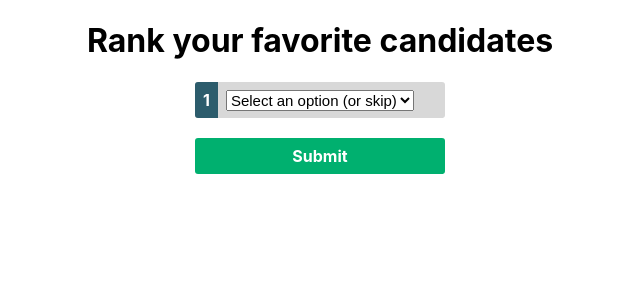
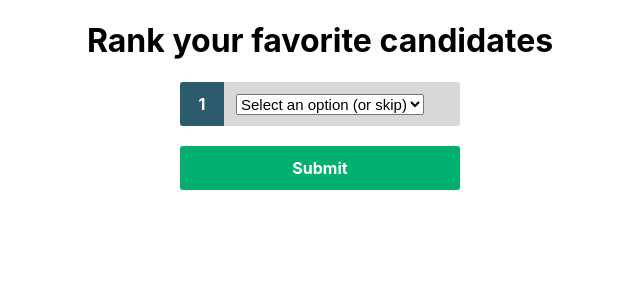
Before and after one commit to tplante/sorting-ui-4, a React (Create React App) app: page / in a window 1280 px wide. Shown: the top 300 px of the page, without its empty margins (320-960 px from the left). Built offline with nearby package versions, Linux system fonts and the light colour scheme.

Commit message:
cleanup styles

```diff
--- a/src/App.js
+++ b/src/App.js
@@ -22,7 +22,7 @@ const reorder = (list, startIndex, endIndex) => {
 
   return result;
 };
-const grid = 8;
+const grid = 12;
 const getItemStyle = (isDragging, draggableStyle) => ({
   userSelect: "none",
   padding: grid * 2,
@@ -33,13 +33,13 @@ const getItemStyle = (isDragging, draggableStyle) => ({
   ...draggableStyle
 });
 const getListStyle = isDraggingOver => ({
-  width: 250,
+  width: 280,
   margin: "0 auto"
 });
 
 const buttonStyles = {
   width: "100%",
-  padding: "8px 0",
+  padding: `${grid}px 0`,
   textAlign: "center",
   fontWeight: "bold",
   cursor: "pointer",
@@ -54,8 +54,10 @@ const optionStyles = {
 };
 const itemStyles = {
   display: "inline-block",
-  marginRight: 8,
-  padding: 8,
+  textAlign: "center",
+  width: 20,
+  marginRight: grid,
+  padding: grid,
   backgroundColor: "#2c5c6c",
   color: "white",
   borderRadius: "3px 0 0 3px",
```
